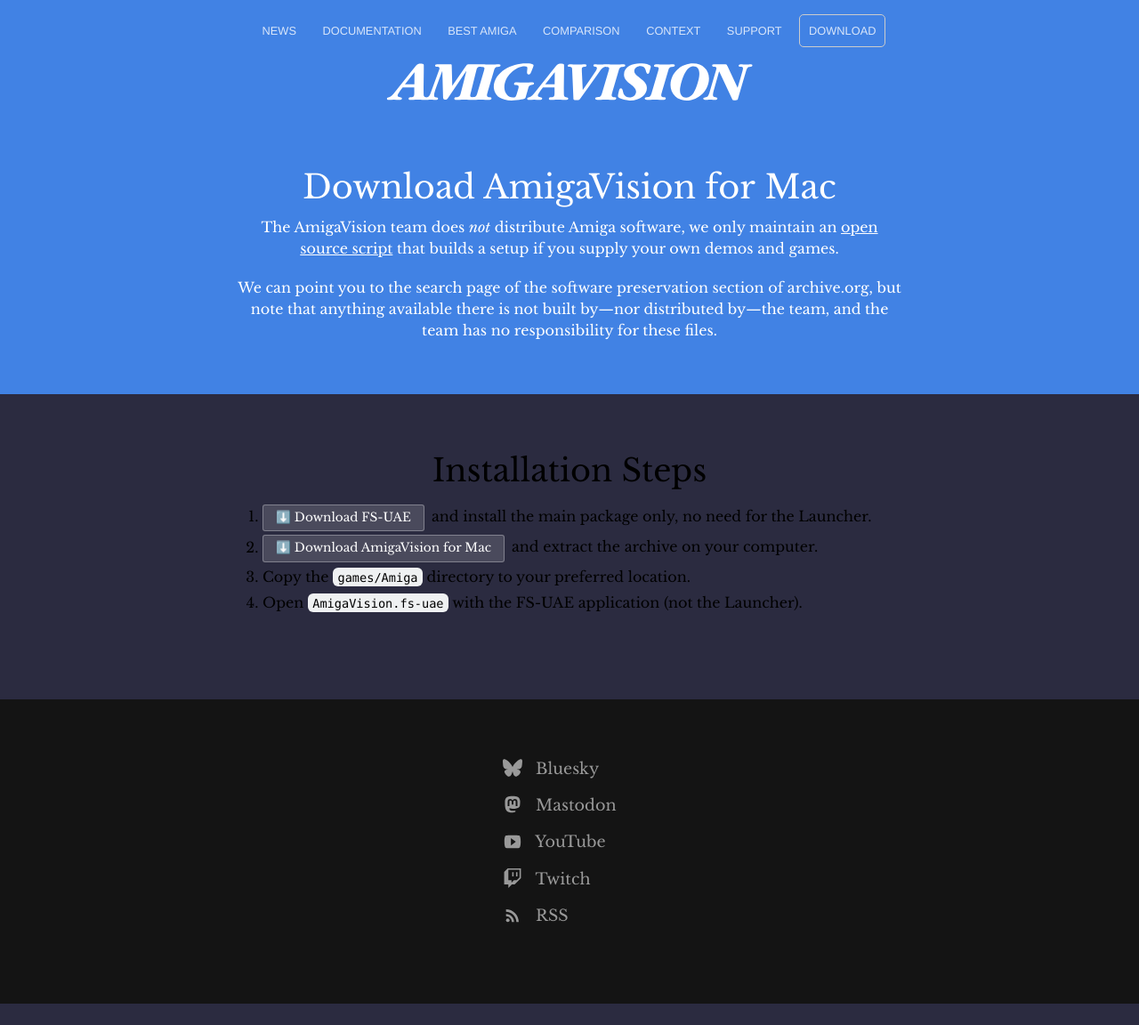
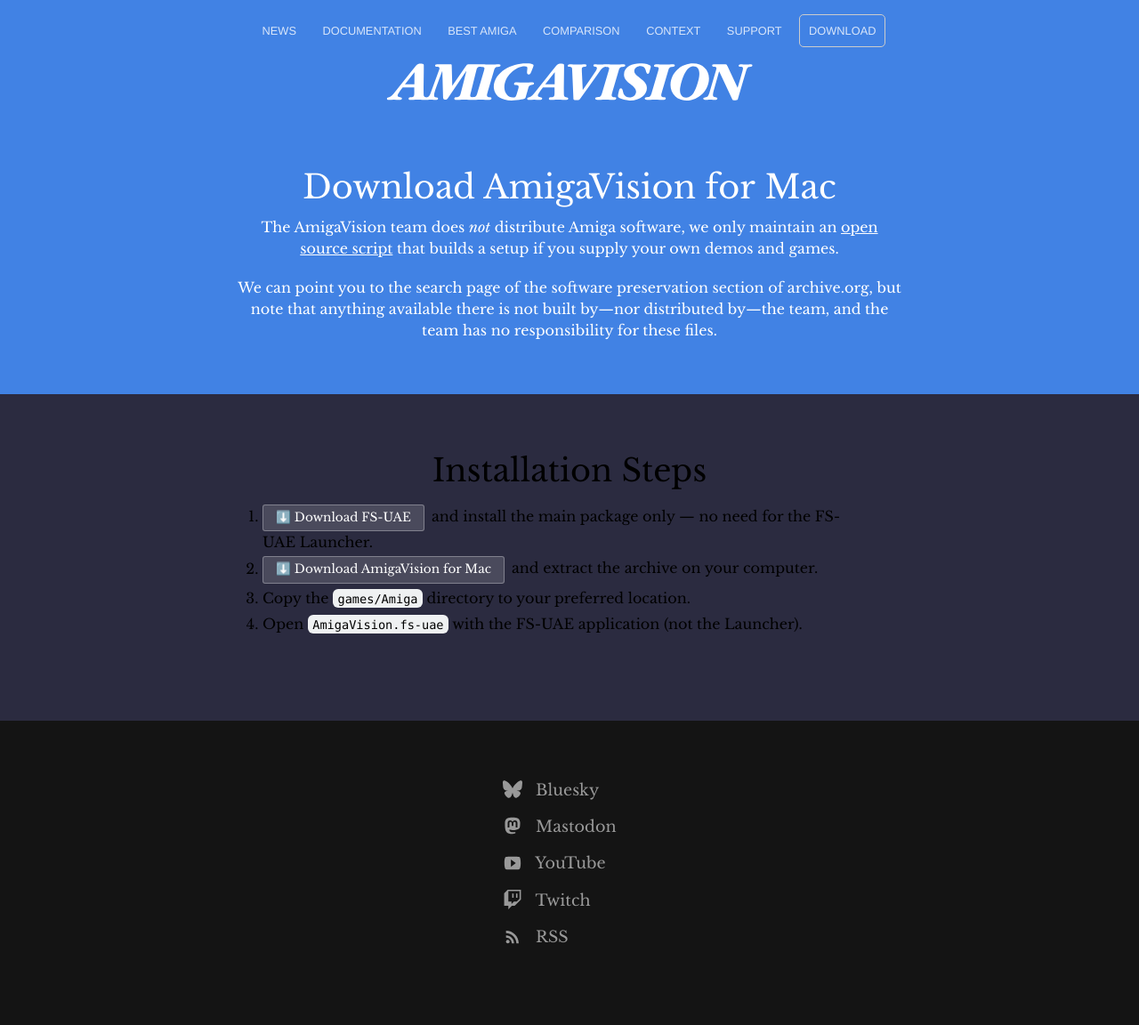
Before and after one commit to amigavision/amigavision.github.io, a Jekyll site: the page built from download/mac.html, in a window 1280 px wide. Shown: the whole page at 89% size. Built offline with Jekyll 4.4.1, drawn with Linux system fonts in a browser that asks for light colours; before the commit the page ends 1128 px from its top, so only the background shows below that.

Commit message:
Typography

```diff
--- a/download/linux.html
+++ b/download/linux.html
@@ -16,7 +16,7 @@
   <div class="text-container">
     <h2>Installation Steps</h2>
     <ol>
-      <li><div class="button alt"><a target="_blank" href="https://fs-uae.net">⬇️ Download FS-UAE</a></div>and install the main package only, no need for the Launcher.</li>
+      <li><div class="button alt"><a target="_blank" href="https://fs-uae.net">⬇️ Download FS-UAE</a></div>and install the main package only — no need for the FS-UAE Launcher.</li>
       <li><div class="button alt"><a target="_blank" href="https://archive.org/details/software?query=amigavision">⬇️ Download AmigaVision for Linux</a></div>and extract the archive on your computer.</li>
       <li>Copy the <code>games/Amiga</code> directory to your preferred location.</li>
       <li>Open <code>AmigaVision.fs-uae</code> with the FS-UAE application (not the Launcher).</li>
--- a/download/mac.html
+++ b/download/mac.html
@@ -16,7 +16,7 @@
   <div class="text-container">
     <h2>Installation Steps</h2>
     <ol>
-      <li><div class="button alt"><a target="_blank" href="https://fs-uae.net">⬇️ Download FS-UAE</a></div>and install the main package only, no need for the Launcher.</li>
+      <li><div class="button alt"><a target="_blank" href="https://fs-uae.net">⬇️ Download FS-UAE</a></div>and install the main package only — no need for the FS-UAE Launcher.</li>
       <li><div class="button alt"><a target="_blank" href="https://archive.org/details/software?query=amigavision">⬇️ Download AmigaVision for Mac</a></div>and extract the archive on your computer.</li>
       <li>Copy the <code>games/Amiga</code> directory to your preferred location.</li>
       <li>Open <code>AmigaVision.fs-uae</code> with the FS-UAE application (not the Launcher).</li>
--- a/download/windows.html
+++ b/download/windows.html
@@ -16,7 +16,7 @@
   <div class="text-container">
     <h2>Installation Steps</h2>
     <ol>
-      <li><div class="button alt"><a target="_blank" href="https://fs-uae.net">⬇️ Download FS-UAE</a></div>and install the main package only, no need for the Launcher.</li>
+      <li><div class="button alt"><a target="_blank" href="https://fs-uae.net">⬇️ Download FS-UAE</a></div>and install the main package only — no need for the FS-UAE Launcher.</li>
       <li><div class="button alt"><a target="_blank" href="https://archive.org/details/software?query=amigavision+for+windows">⬇️ Download AmigaVision for Windows</a></div>and extract the archive on your computer.</li>
       <li>Copy the <code>games/Amiga</code> directory to your preferred location.</li>
       <li>Open <code>AmigaVision.fs-uae</code> with the FS-UAE application (not the Launcher).</li>
```
